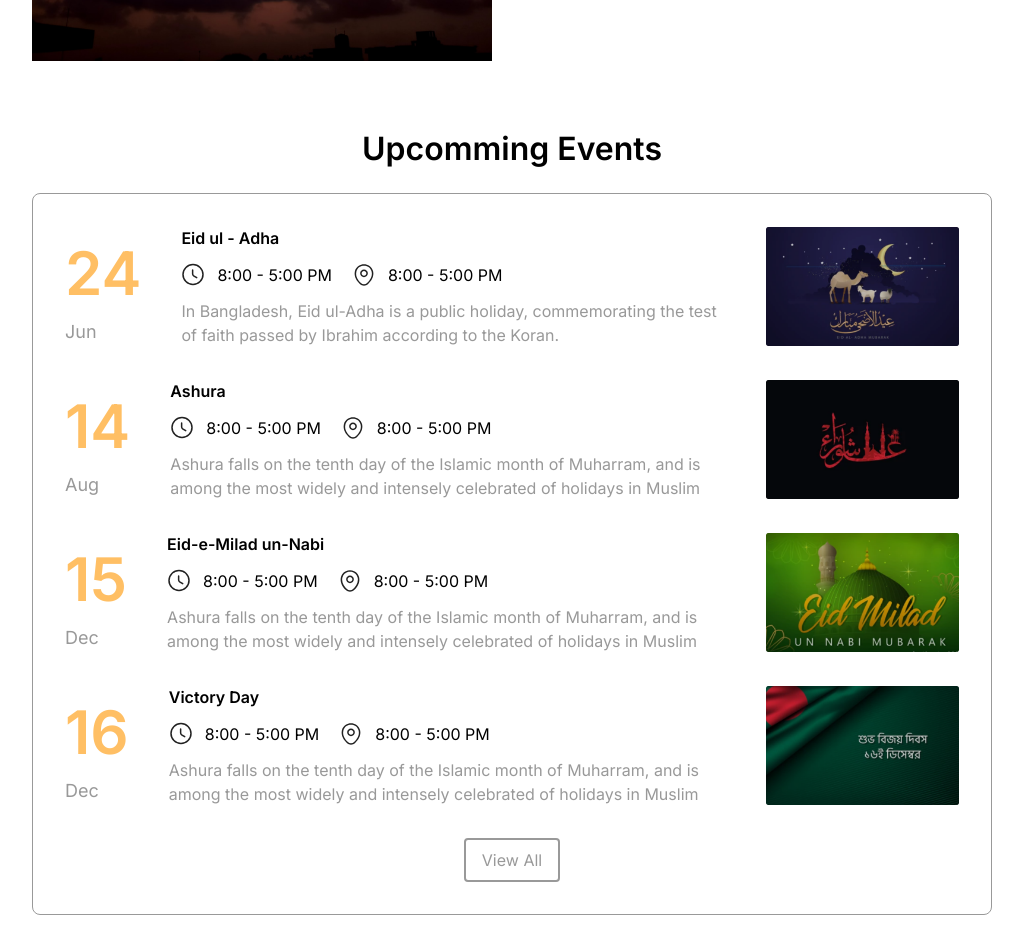
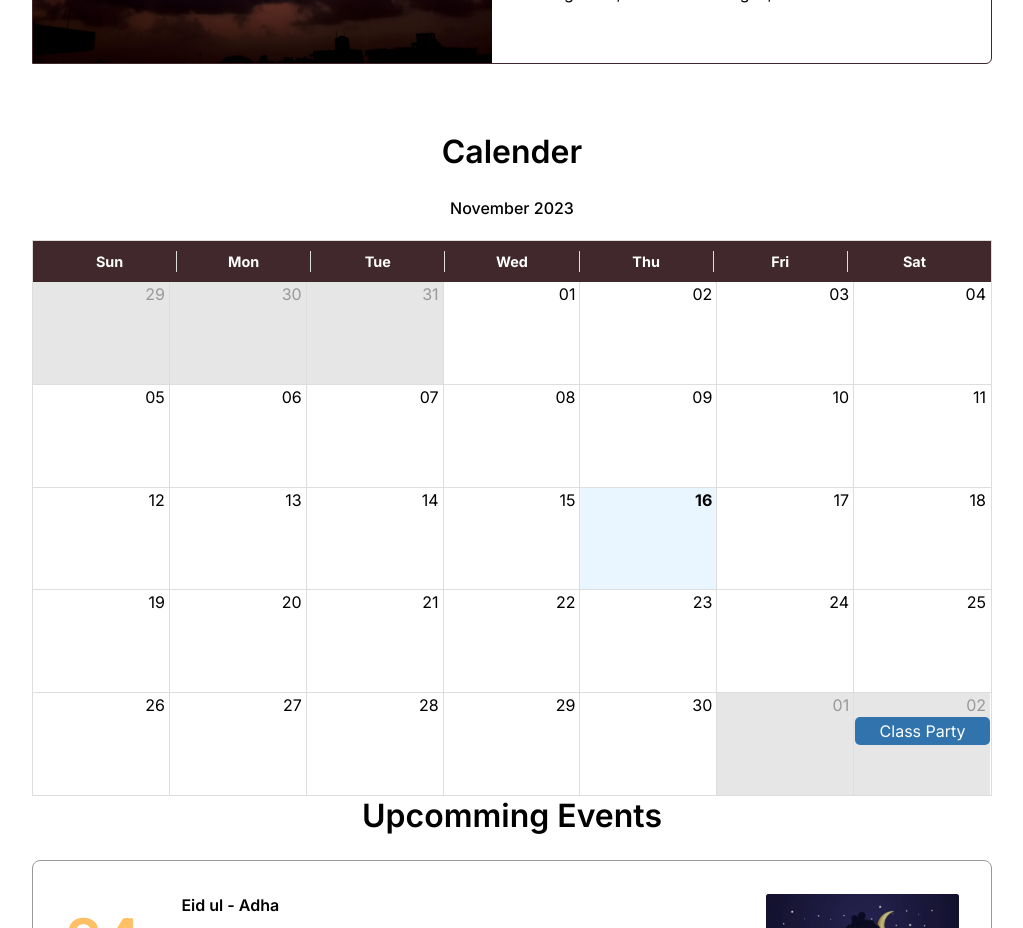
Before and after one commit to Md-Pervez-Hossain/scholl-management-website, a Next.js app: page /academic in a window 1280 px wide. Shown: the part 1460-2388 px from the top of the page, without its empty margins (128-1151 px from the left). Built offline with nearby package versions, Linux system fonts and the light colour scheme.

Commit message:
add calender

```diff
--- a/app/layout.js
+++ b/app/layout.js
@@ -3,7 +3,7 @@ import './globals.css'
 import Header from '@/components/Header/Header'
 import HeroBanner from '@/components/HeroBanner/HeroBanner'
 import Footer from '@/components/Footer/Footer'
-
+import "react-big-calendar/lib/css/react-big-calendar.css";
 const inter = Inter({ subsets: ['latin'] })
 
 export const metadata = {
--- a/components/Academic/Academic.jsx
+++ b/components/Academic/Academic.jsx
@@ -2,6 +2,7 @@ import React from 'react';
 import SchoolMorningShift from './SchoolSifts/SchoolMorningShift';
 import SchollEveningShift from './SchoolSifts/SchollEveningShift';
 import UpComingEvents from './UpComingEvents/UpComingEvents';
+import Calender from './Calender/Calender';
 
 
 const Academic = () => {
@@ -9,6 +10,7 @@ const Academic = () => {
     <div className='md:w-9/12 px-5 md:px-0 mx-auto  my-16 '>
       <SchoolMorningShift />
       <SchollEveningShift />
+      <Calender />
       <UpComingEvents />
     </div>
   );
--- /dev/null
+++ b/components/Academic/Calender/Calender.css
@@ -0,0 +1,19 @@
+.rbc-btn-group {
+  display: none !important;
+  white-space: nowrap;
+}
+.rbc-toolbar-label {
+  text-align: center !important;
+  font-weight: 500;
+  margin-bottom: 10px;
+}
+.rbc-month-header {
+  display: flex;
+  flex-direction: row;
+  background: #40282c;
+  padding: 10px;
+  color: white;
+}
+.rbc-header {
+  border-bottom: none !important;
+}
--- /dev/null
+++ b/components/Academic/Calender/Calender.jsx
@@ -0,0 +1,152 @@
+"use client"
+import React, { useState } from "react";
+
+import { Calendar, momentLocalizer } from "react-big-calendar";
+import moment from "moment";
+
+import "./Calender.css";
+import CalenderPopup from "./CalenderPopup";
+const localizer = momentLocalizer(moment);
+const Calender = () => {
+  const [selectedEvent, setSelectedEvent] = useState(null);
+  const handleSelectEvent = (event) => {
+    console.log(event);
+    setSelectedEvent(event);
+  };
+  const handleClosePopup = () => {
+    setSelectedEvent(null);
+  };
+  const calenderInfo = [
+    {
+      title: "Class Party",
+      description: "Gather for a fun-filled celebration.",
+      start: moment("2023-12-02T09:00:00").toDate(),
+      end: moment("2023-12-02T10:00:00").toDate(),
+    },
+    {
+      title: "Holiday",
+      description: "Enjoy a relaxing day off!",
+      start: moment("2023-12-03T00:00:00").toDate(),
+      end: moment("2023-12-03T00:00:00").toDate(),
+    },
+    {
+      title: "Exam",
+      description: "Important examination.",
+      start: moment("2023-12-04T13:15:00").toDate(),
+      end: moment("2023-12-04T14:30:00").toDate(),
+    },
+    {
+      title: "",
+      description: "Placeholder event description.",
+      start: moment("2023-12-05T16:00:00").toDate(),
+      end: moment("2023-12-05T17:30:00").toDate(),
+    },
+    {
+      title: "",
+      description: "Another placeholder event description.",
+      start: moment("2023-12-06T08:45:00").toDate(),
+      end: moment("2023-12-06T09:30:00").toDate(),
+    },
+    {
+      title: "Exam",
+      description: "Important examination.",
+      start: moment("2023-12-07T14:00:00").toDate(),
+      end: moment("2023-12-07T15:15:00").toDate(),
+    },
+    {
+      title: "",
+      description: "Yet another placeholder event.",
+      start: moment("2023-12-08T11:30:00").toDate(),
+      end: moment("2023-12-08T12:45:00").toDate(),
+    },
+    {
+      title: "",
+      description: "Placeholder description.",
+      start: moment("2023-12-09T09:30:00").toDate(),
+      end: moment("2023-12-09T10:45:00").toDate(),
+    },
+    {
+      title: "",
+      description: "A description for another event.",
+      start: moment("2023-12-10T13:00:00").toDate(),
+      end: moment("2023-12-10T14:00:00").toDate(),
+    },
+    {
+      title: "",
+      description: "Description for the last event.",
+      start: moment("2023-12-11T15:45:00").toDate(),
+      end: moment("2023-12-11T16:30:00").toDate(),
+    },
+  ];
+  const EventDisplay = ({ event }) => (
+    <div
+      style={{
+        backgroundColor: "transparent",
+        color: "white",
+        textAlign: "center",
+      }}
+    >
+      <div>{event.title}</div>
+    </div>
+  );
+  const eventStyleGetter = (event) => {
+    const date = new Date(event.start);
+
+    const dayName = date.toLocaleString("en-US", { weekday: "long" });
+    if (dayName === "Friday") {
+      event.title = "Weekend";
+    }
+    const styles = {
+      Weekend: {
+        backgroundColor: "red",
+        color: "white",
+        textAlign: "center",
+      },
+      Exam: {
+        backgroundColor: "#FFBF64",
+        color: "white",
+        textAlign: "center",
+      },
+      "": {
+        backgroundColor: "transparent",
+      },
+    };
+    const { backgroundColor, color, textAlign } = styles[event.title] || {};
+
+    return {
+      style: {
+        backgroundColor,
+        color,
+        textAlign,
+      },
+    };
+  };
+
+
+  return (
+    <div className="my-16" style={{ height: 600 }}>
+      <h2 className='text-center text-[32px] font-[600] mb-5'>
+        Calender</h2>
+      <Calendar
+        localizer={localizer}
+        events={calenderInfo}
+        eventPropGetter={eventStyleGetter}
+        defaultView="month"
+        views={["month"]}
+        onSelectEvent={handleSelectEvent}
+        components={{
+          event: EventDisplay,
+        }}
+
+      />
+      {selectedEvent && (
+        <CalenderPopup
+          event={selectedEvent}
+          onClosePopup={handleClosePopup}
+        />
+      )}
+    </div>
+  );
+};
+
+export default Calender;
--- /dev/null
+++ b/components/Academic/Calender/CalenderPopup.jsx
@@ -0,0 +1,26 @@
+import moment from "moment";
+import React from "react";
+
+
+const CalenderPopup = ({ event, onClosePopup }) => {
+  console.log(event);
+  const date = moment("Sat Dec 02 2023 10:00:00 GMT+0600");
+  const formattedDate = date.format("dddd, MMMM DD YYYY HH:mm:ss");
+
+  return (
+    <div className="fixed inset-0 flex items-center justify-center z-50 ">
+      <div className="absolute inset-0 bg-gray-800 opacity-50"></div>
+      <div className="bg-white p-6 rounded-lg z-10 w-[500px] overflow-x-auto overflow-y-auto ">
+        <p className=" text-xl font-[500] mb-2 text-black">{event.title}</p>
+        <p>{event.description}</p>
+        <p>Start: {formattedDate}</p>
+        <p>End: {event.end.toString()}</p>
+        <div className="flex items-end justify-end my-5">
+          <button onClick={onClosePopup}>Close</button>
+        </div>
+      </div>
+    </div>
+  );
+};
+
+export default CalenderPopup;
--- a/components/Academic/SchoolSifts/SchollEveningShift.jsx
+++ b/components/Academic/SchoolSifts/SchollEveningShift.jsx
@@ -4,14 +4,14 @@ import EveningPic from "../../../assets/eveningShift.png"
 
 const SchollEveningShift = () => {
   return (
-    <div id='SchoolEveningShift' className='grid lg:grid-cols-2 gap-10 items-center rounded-e-md '>
+    <div id='SchoolEveningShift' className='grid lg:grid-cols-2 gap-10 items-center rounded-e-md  border  border-[#40282C] '>
       <div className='relative'>
         <Image src={EveningPic} style={{ objectFit: "contain" }} alt='' />
         <h2 className=' absolute  top-1/2 left-1/2  transform -translate-x-1/2 -translate-y-1/2 text-white text-[32px]  font-[500]'>
           Evening Shift
         </h2>
       </div>
-      <div >
+      <div className='p-8'>
         <h2 className='text-[#40282C] text-[32px] font-[500]   mb-5' >Evening shift</h2>
         <p>Teacher portals often include tools for lesson planning, allowing educators to create and organize lesson plans, resources, and assessments.
           Many teacher portals provide gradebook and grade management tools, allowing educators to record grades, calculate averages, and track</p>
--- a/components/Academic/SchoolSifts/SchoolMorningShift.jsx
+++ b/components/Academic/SchoolSifts/SchoolMorningShift.jsx
@@ -4,8 +4,8 @@ import morningShift from "../../../assets/morningShift.png"
 
 const SchoolMorningShift = () => {
   return (
-    <div className='grid lg:grid-cols-2 gap-10 items-center  my-5 ' id="SchoolMorningShift">
-      <div className=''>
+    <div className='grid lg:grid-cols-2 gap-10 items-center  my-5  border  border-[#40282C] rounded-s-md' id="SchoolMorningShift">
+      <div className='p-8'>
         <h2 className='text-[#40282C] text-[32px] font-[500]   mb-5' >Morning shift</h2>
         <p>Teacher portals often include tools for lesson planning, allowing educators to create and organize lesson plans, resources, and assessments.
           Many teacher portals provide gradebook and grade management tools, allowing educators to record grades, calculate averages, and track</p>
--- a/components/Gallery/PhotoGallery.jsx
+++ b/components/Gallery/PhotoGallery.jsx
@@ -10,7 +10,7 @@ import Image from 'next/image';
 
 const PhotoGallery = () => {
   return (
-    <div className='w-9/12 mx-auto  my-16'>
+    <div id="PhotoGallary" className='w-9/12 mx-auto  my-16'>
       <h2 className='text-[32px] font-[600] mb-5 text-center'>Photo Gallery</h2>
       <div className='grid md:grid-cols-4 gap-5'>
         <div>
--- a/components/Gallery/VideoGallary.jsx
+++ b/components/Gallery/VideoGallary.jsx
@@ -16,7 +16,7 @@ const VideoGallary = () => {
   ]
 
   return (
-    <div className='w-9/12 mx-auto my-16'>
+    <div id="VideoGallary" className='w-9/12 mx-auto my-16'>
       <h2 className='text-[32px] font-[600] mb-5 text-center'>Video Gallery</h2>
       <div className='grid grid-cols-3 gap-10'>
         {
--- a/components/Header/Header.jsx
+++ b/components/Header/Header.jsx
@@ -40,27 +40,27 @@ const Header = () => {
                 <ul className="flex flex-col gap-5">
                   <li>
                     <NavigationMenu.Link asChild >
-                      <Link href="/academic#SchoolMorningShift" className="text-xl" >Morning Shift</Link>
+                      <Link href="/academic#SchoolMorningShift"  >Morning Shift</Link>
                     </NavigationMenu.Link>
                   </li>
                   <li>
                     <NavigationMenu.Link asChild >
-                      <Link href="/academic#SchoolEveningShift" className="text-xl "> Evening  Shift</Link>
+                      <Link href="/academic#SchoolEveningShift" > Evening  Shift</Link>
                     </NavigationMenu.Link>
                   </li>
                   <li>
                     <NavigationMenu.Link asChild>
-                      <Link href="/" className="text-xl " > Calender</Link>
+                      <Link href="/"> Calender</Link>
                     </NavigationMenu.Link>
                   </li>
                   <li>
                     <NavigationMenu.Link asChild  >
-                      <Link href="/academic#UpComingEvents" className="text-xl ">UpComing Events</Link>
+                      <Link href="/academic#UpComingEvents" >UpComing Events</Link>
                     </NavigationMenu.Link>
                   </li>
                   <li>
                     <NavigationMenu.Link asChild>
-                      <Link href="/academic#NoticeBoard" className="text-xl ">Notice Board</Link>
+                      <Link href="/academic#NoticeBoard" >Notice Board</Link>
                     </NavigationMenu.Link>
                   </li>
                 </ul>
@@ -75,12 +75,12 @@ const Header = () => {
                 <ul className="flex flex-col gap-5">
                   <li>
                     <NavigationMenu.Link asChild>
-                      <Link href="/"> Photo Gallary</Link>
+                      <Link href="/campus-life#PhotoGallary"> Photo Gallary</Link>
                     </NavigationMenu.Link>
                   </li>
                   <li>
                     <NavigationMenu.Link asChild>
-                      <Link href="/">Video Gallary</Link>
+                      <Link href="/campus-life#VideoGallary">Video Gallary</Link>
                     </NavigationMenu.Link>
                   </li>
                 </ul>
--- a/package.json
+++ b/package.json
@@ -13,8 +13,10 @@
     "class-variance-authority": "^0.7.0",
     "clsx": "^2.0.0",
     "lucide-react": "^0.292.0",
+    "moment": "^2.29.4",
     "next": "14.0.2",
     "react": "^18",
+    "react-big-calendar": "^1.8.5",
     "react-dom": "^18",
     "react-hook-form": "^7.48.2",
     "react-icons": "^4.12.0",
```
Also changed, not shown: components/States/States.jsx (+10 -10 lines), 2 other files (tests, documents, lock files or other folders).
